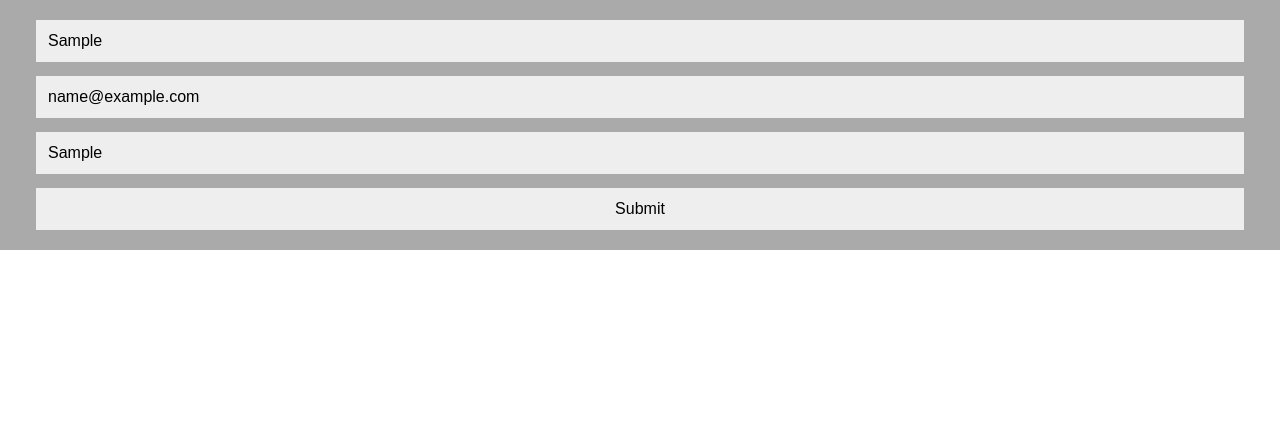
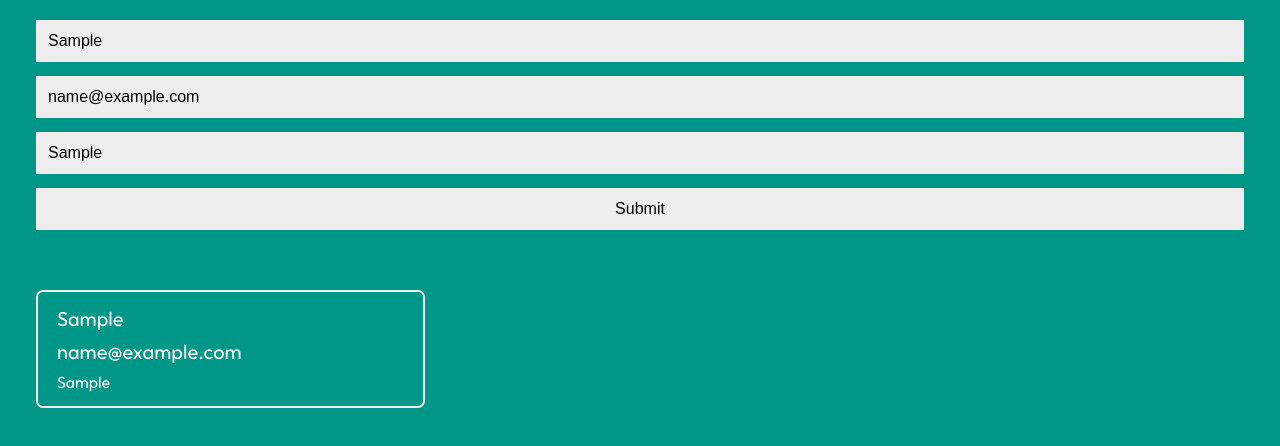
Before and after one commit to ganpatsundesha/react-todo, a React (Create React App) app: page / in a window 1280 px wide. Both pictures are taken after typing "Sample", "name@example.com", "Sample" into the empty fields and a click on the input "Submit". Shown: the top 446 px of the page. Built offline with nearby package versions, Linux system fonts and the light colour scheme.

Commit message:
localstorage and add todo done

```diff
--- a/src/App.css
+++ b/src/App.css
@@ -1,6 +1,9 @@
+@import url('https://fonts.googleapis.com/css2?family=Outfit:wght@100..900&display=swap');
+
 .sectionForm {
-    background: #aaa;
-    height: 100%;
+    background: #009688;
+    min-height: 100vh;
+    font-family: "Outfit", sans-serif;
 }
 
 .sectionForm .container {
@@ -39,3 +42,37 @@
 .sectionForm .container form input::placeholder {
     color: #000;
 }
+
+.sectionForm .d-flex {
+    display: flex;
+    align-items: flex-start;
+    gap: 20px;
+    width: 100%;
+    flex-wrap: wrap;
+    margin-top: 40px;
+}
+
+.sectionForm .d-flex .todoCard {
+    border: 2px solid #eee;
+    padding: 14px;
+    border-radius: 7px;
+    color: #fff;
+    width: calc(33.33% - 13.3px);
+}
+
+.sectionForm .d-flex .todoCard div {
+    font-size: 20px;
+    padding-left: 5px;
+    -webkit-line-clamp: 5;
+    -webkit-box-orient: vertical;
+    display: -webkit-box;
+    overflow: hidden;
+}
+
+.sectionForm .d-flex .todoCard div:nth-child(3) {
+    font-size: 16px;
+}
+
+.sectionForm .d-flex .todoCard div+div {
+    margin-top: 8px;
+}
--- a/src/App.js
+++ b/src/App.js
@@ -1,21 +1,25 @@
-import React, { useState } from "react";
+import React, { useState, useEffect } from "react";
 import './App.css'
 
 const App = () => {
+
+    const localdata = localStorage.getItem("todos")
+    const todoData = JSON.parse(localdata) || []
+
     const [formValue, setFormValue] = useState({
         name: "",
         email: "",
         discription: "",
     });
-    const [formError, setFormError] = useState("")
-
+    const [formError, setFormError] = useState("");
+    const [todos, setTodos] = useState([])
 
     const handleChange = (e) => {
         const name = e.target.name;
         const value = e.target.value;
         setFormValue((prev) => ({ ...prev, [name]: value }));
+
     };
-
 
     const formSubmit = (event) => {
         event.preventDefault();
@@ -24,8 +28,17 @@ const App = () => {
         }
         else {
             setFormError("")
+            setTodos((prev) => ([...prev, formValue]))
         }
     };
+
+    useEffect(() => {
+        localStorage.setItem("todos", JSON.stringify(todos))
+    }, [todos])
+
+    useEffect(() => {
+        setTodos(todoData)
+    }, [window])
 
     return (
         <div className="sectionForm">
@@ -37,6 +50,24 @@ const App = () => {
                     <input type="text" placeholder="Discription" value={formValue.discription || ""} name="discription" onChange={handleChange} />
                     <input type="submit" value="Submit" />
                 </form>
+                <div className="d-flex">
+                    {
+                        todos.length > 0 && todos.map((elem, index) => {
+                            const { name, email, discription } = elem
+                            return (
+                                <div className="todoCard" key={index}>
+                                    <div>{name}</div>
+                                    <div>{email}</div>
+                                    <div>{discription}</div>
+
+                                </div>
+                            )
+                        })
+                    }
+                    {
+                        todos.length <= 0 && todos === null && <h1>No Found</h1>
+                    }
+                </div>
             </div>
         </div>
     );
```
